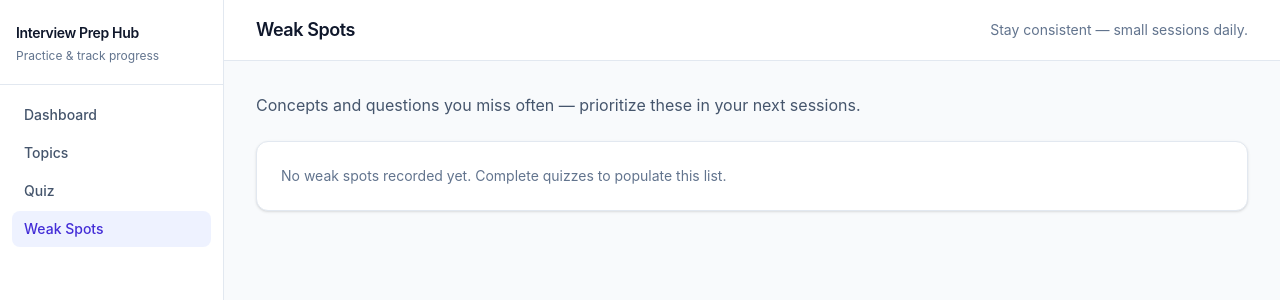
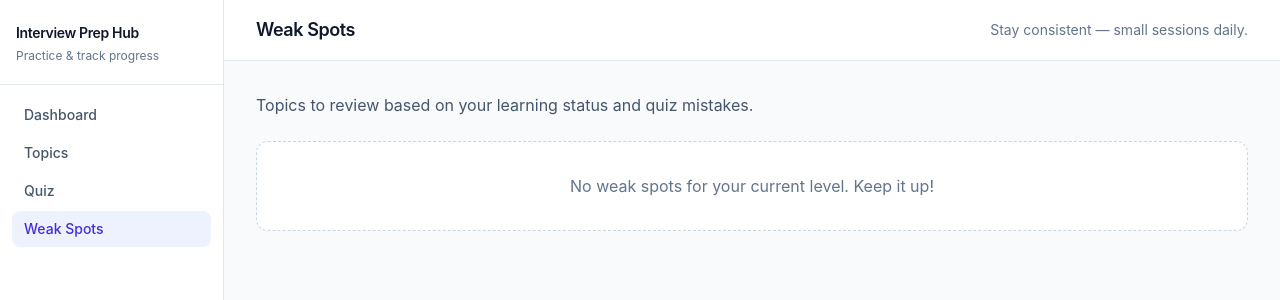
Before and after one commit to annabusko/interview-prep-hub, a React (Vite) app: page /weak-spots in a window 1280 px wide. Shown: the top 300 px of the page. Built offline with nearby package versions, Linux system fonts and the light colour scheme.

Commit message:
feat: implement weak spots page based on topic status and quiz mistakes

```diff
--- a/src/i18n/locales/en.json
+++ b/src/i18n/locales/en.json
@@ -38,5 +38,15 @@
     "completed": "Quiz complete!",
     "completedMessage": "You answered all {{count}} questions.",
     "restart": "Start again"
+  },
+  "weakSpots": {
+    "description": "Topics to review based on your learning status and quiz mistakes.",
+    "emptyState": "No weak spots for your current level. Keep it up!",
+    "reason": {
+      "weak": "Marked as weak",
+      "mistake": "Quiz mistake",
+      "both": "Marked as weak · Quiz mistake"
+    },
+    "openTopic": "Review topic"
   }
 }
--- a/src/i18n/locales/ru.json
+++ b/src/i18n/locales/ru.json
@@ -38,5 +38,15 @@
     "completed": "Квиз завершён!",
     "completedMessage": "Вы ответили на все {{count}} вопросов.",
     "restart": "Начать заново"
+  },
+  "weakSpots": {
+    "description": "Темы для повторения на основе статуса обучения и ошибок в квизе.",
+    "emptyState": "Слабых мест для текущего уровня нет. Так держать!",
+    "reason": {
+      "weak": "Отмечена как слабая",
+      "mistake": "Ошибка в квизе",
+      "both": "Отмечена как слабая · Ошибка в квизе"
+    },
+    "openTopic": "Повторить тему"
   }
 }
--- a/src/pages/WeakSpotsPage.tsx
+++ b/src/pages/WeakSpotsPage.tsx
@@ -1,12 +1,133 @@
+import { useMemo } from 'react'
+import { useTranslation } from 'react-i18next'
+import { Link } from 'react-router-dom'
+import { usePreferences } from '../app/providers/preferences/usePreferences'
+import { readQuizAttempts } from '../app/quiz/quizAttempts.storage'
+import { readTopicProgress } from '../app/topic-progress/topicProgress.storage'
+import { categories } from '../data/categories'
+import { questions } from '../data/questions'
+import { topics } from '../data/topics'
+import type { ContentLanguage } from '../domain/models'
+import { PATHS } from '../routes/paths'
+
+type ReviewReason = 'weak' | 'mistake' | 'both'
+
+type ReviewTopic = {
+  topicId: string
+  title: string
+  summary: string
+  categoryTitle: string
+  level: string
+  reason: ReviewReason
+}
+
+function buildReviewTopics(selectedLevel: string, selectedLanguage: ContentLanguage): ReviewTopic[] {
+  const progress = readTopicProgress()
+  const attempts = readQuizAttempts()
+
+  const weakTopicIds = new Set(
+    progress.filter((p) => p.status === 'weak').map((p) => p.topicId),
+  )
+
+  const topicsWithMistakes = new Set(
+    attempts
+      .filter((a) => !a.correct)
+      .map((a) => {
+        const question = questions.find((q) => q.id === a.questionId)
+        return question?.topicId
+      })
+      .filter((id): id is string => id !== undefined),
+  )
+
+  const categoryMap = new Map(categories.map((c) => [c.id, c.title[selectedLanguage]]))
+
+  const reviewTopics: ReviewTopic[] = []
+
+  for (const topic of topics) {
+    if (topic.level !== selectedLevel) continue
+
+    const isWeak = weakTopicIds.has(topic.id)
+    const hasMistake = topicsWithMistakes.has(topic.id)
+
+    if (!isWeak && !hasMistake) continue
+
+    let reason: ReviewReason
+    if (isWeak && hasMistake) {
+      reason = 'both'
+    } else if (isWeak) {
+      reason = 'weak'
+    } else {
+      reason = 'mistake'
+    }
+
+    reviewTopics.push({
+      topicId: topic.id,
+      title: topic.title[selectedLanguage],
+      summary: topic.summary[selectedLanguage],
+      categoryTitle: categoryMap.get(topic.categoryId) ?? topic.categoryId,
+      level: topic.level,
+      reason,
+    })
+  }
+
+  return reviewTopics
+}
+
+const REASON_CLASSES: Record<ReviewReason, string> = {
+  both: 'bg-orange-50 text-orange-700',
+  weak: 'bg-red-50 text-red-700',
+  mistake: 'bg-yellow-50 text-yellow-700',
+}
+
 export function WeakSpotsPage() {
+  const { t } = useTranslation()
+  const { preferences } = usePreferences()
+  const { selectedLevel, selectedLanguage } = preferences
+
+  const reviewTopics = useMemo(
+    () => buildReviewTopics(selectedLevel, selectedLanguage),
+    [selectedLevel, selectedLanguage],
+  )
+
   return (
     <div className="space-y-6">
-      <p className="max-w-2xl text-slate-600">
-        Concepts and questions you miss often — prioritize these in your next sessions.
-      </p>
-      <div className="rounded-xl border border-slate-200 bg-white p-6 shadow-sm">
-        <p className="text-sm text-slate-500">No weak spots recorded yet. Complete quizzes to populate this list.</p>
-      </div>
+      <p className="max-w-2xl text-slate-600">{t('weakSpots.description')}</p>
+
+      {reviewTopics.length === 0 ? (
+        <div className="rounded-xl border border-dashed border-slate-300 bg-white p-8 text-center text-slate-500">
+          {t('weakSpots.emptyState')}
+        </div>
+      ) : (
+        <ul className="flex flex-col gap-4">
+          {reviewTopics.map((item) => (
+            <li key={item.topicId}>
+              <Link
+                to={PATHS.topicDetail(item.topicId)}
+                className="block rounded-xl border border-slate-200 bg-white p-5 shadow-sm transition hover:-translate-y-0.5 hover:border-indigo-200 hover:shadow-md"
+              >
+                <div className="mb-2 flex flex-wrap items-center gap-2">
+                  <span className="rounded-md bg-slate-100 px-2 py-1 text-xs font-medium text-slate-700">
+                    {item.categoryTitle}
+                  </span>
+                  <span className="rounded-md bg-indigo-50 px-2 py-1 text-xs font-medium text-indigo-700">
+                    {item.level}
+                  </span>
+                  <span
+                    className={`rounded-md px-2 py-1 text-xs font-medium ${REASON_CLASSES[item.reason]}`}
+                  >
+                    {t(`weakSpots.reason.${item.reason}`)}
+                  </span>
+                </div>
+                <h2 className="text-base font-semibold text-slate-900">{item.title}</h2>
+                <p className="mt-1 line-clamp-2 text-sm text-slate-600">{item.summary}</p>
+                <span className="mt-3 inline-flex text-sm font-medium text-indigo-600">
+                  {t('weakSpots.openTopic')} →
+                </span>
+              </Link>
+            </li>
+          ))}
+        </ul>
+      )}
     </div>
   )
 }
```
